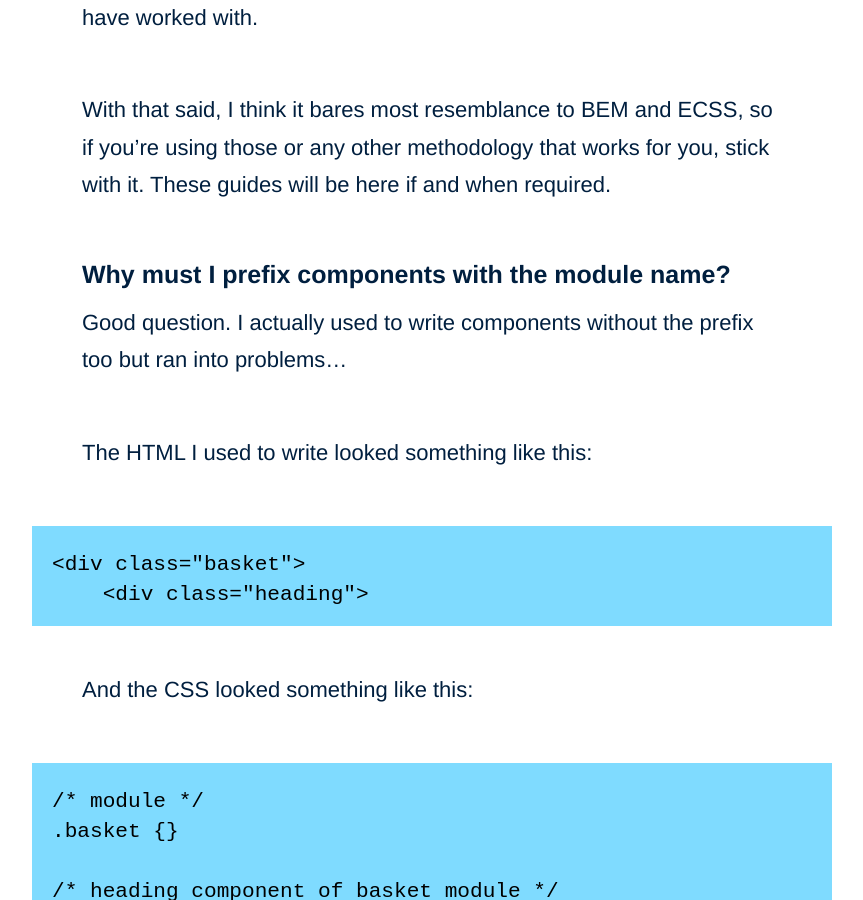
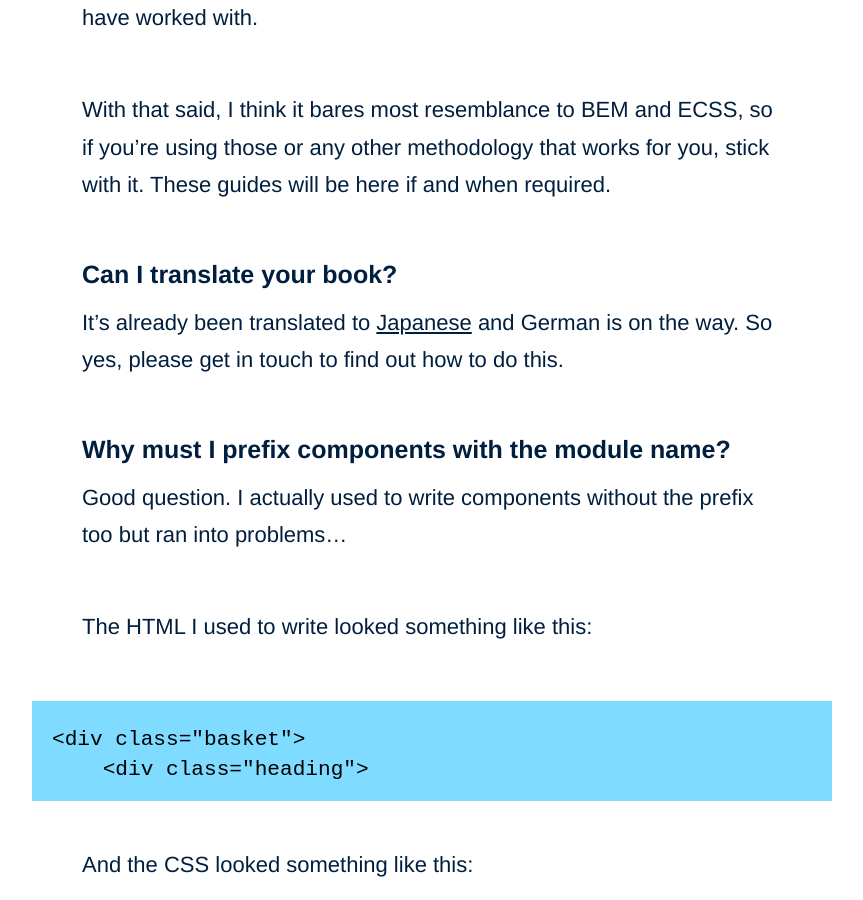
Before and after one commit to adamsilver/maintainablecss.com-jekyll, a Jekyll site: the page built from _chapters/11-faqs.md, in a window 1280 px wide and 900 px high, scrolled down 905 px. Shown: the whole window, without its empty margins (208-1071 px from the left). Built offline with Jekyll 4.4.1, drawn with Linux system fonts in a browser that asks for light colours.

Commit message:
translate faq

```diff
--- a/_chapters/11-faqs.md
+++ b/_chapters/11-faqs.md
@@ -21,6 +21,10 @@ If you don't like it, feel free not to use it, or take the bits and pieces that
 These guides are the result of building many different types of websites and have been influenced by many experiences and the many people I have worked with.
 
 With that said, I think it bares most resemblance to BEM and ECSS, so if you're using those or any other methodology that works for you, stick with it. These guides will be here if and when required.
+
+## Can I translate your book?
+
+It's already been translated to [Japanese](http://coliss.com/articles/build-websites/operation/css/maintainable-css-by-adam.html) and German is on the way. So yes, please get in touch to find out how to do this.
 
 ## Why must I prefix components with the module name?
 
```
